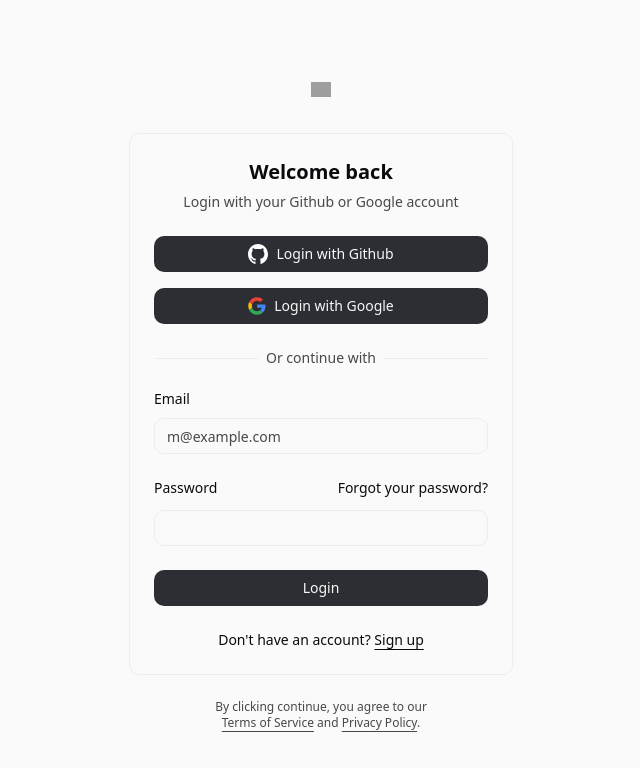
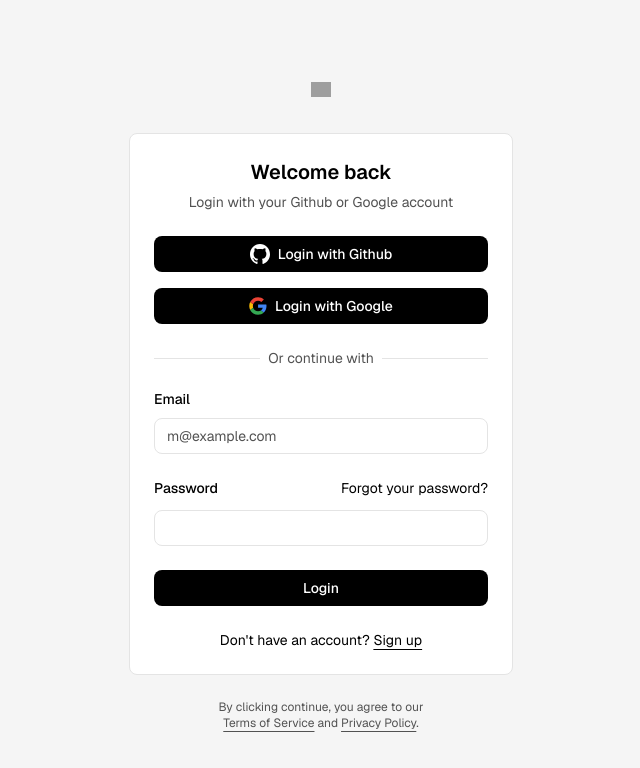
Before and after one commit to skrodrigo/genesis, a Next.js app: page /login in a window 1280 px wide. Shown: the top 768 px of the page, without its empty margins (319-959 px from the left). Built offline with nearby package versions, Linux system fonts and the light colour scheme; grey boxes are pictures that could not be loaded.

Commit message:
fix(globals): css class and layout and trigger settings

```diff
--- a/app/dashboard/community/page.tsx
+++ b/app/dashboard/community/page.tsx
@@ -1,5 +1,3 @@
-import React from 'react'
-
 export default function CommunityPage() {
   return (
     <div>
--- a/app/dashboard/projects/page.tsx
+++ b/app/dashboard/projects/page.tsx
@@ -1,5 +1,3 @@
-import React from 'react'
-
 export default function ProjectsPage() {
   return (
     <div>
--- a/app/globals.css
+++ b/app/globals.css
@@ -2,114 +2,151 @@
 @import "tw-animate-css";
 
 @custom-variant dark (&:is(.dark *));
+:root {
+  --background: oklch(0.9900 0 0);
+  --foreground: oklch(0 0 0);
+  --card: oklch(1 0 0);
+  --card-foreground: oklch(0 0 0);
+  --popover: oklch(0.9900 0 0);
+  --popover-foreground: oklch(0 0 0);
+  --primary: oklch(0 0 0);
+  --primary-foreground: oklch(1 0 0);
+  --secondary: oklch(0.9400 0 0);
+  --secondary-foreground: oklch(0 0 0);
+  --muted: oklch(0.9700 0 0);
+  --muted-foreground: oklch(0.4400 0 0);
+  --accent: oklch(0.9400 0 0);
+  --accent-foreground: oklch(0 0 0);
+  --destructive: oklch(0.6300 0.1900 23.0300);
+  --destructive-foreground: oklch(1 0 0);
+  --border: oklch(0.9200 0 0);
+  --input: oklch(0.9400 0 0);
+  --ring: oklch(0 0 0);
+  --chart-1: oklch(0.8100 0.1700 75.3500);
+  --chart-2: oklch(0.5500 0.2200 264.5300);
+  --chart-3: oklch(0.7200 0 0);
+  --chart-4: oklch(0.9200 0 0);
+  --chart-5: oklch(0.5600 0 0);
+  --sidebar: oklch(0.9900 0 0);
+  --sidebar-foreground: oklch(0 0 0);
+  --sidebar-primary: oklch(0 0 0);
+  --sidebar-primary-foreground: oklch(1 0 0);
+  --sidebar-accent: oklch(0.9400 0 0);
+  --sidebar-accent-foreground: oklch(0 0 0);
+  --sidebar-border: oklch(0.9400 0 0);
+  --sidebar-ring: oklch(0 0 0);
+  --font-sans: Geist, sans-serif;
+  --font-serif: Georgia, serif;
+  --font-mono: Geist Mono, monospace;
+  --radius: 0.5rem;
+  --shadow-2xs: 0px 1px 2px 0px hsl(0 0% 0% / 0.09);
+  --shadow-xs: 0px 1px 2px 0px hsl(0 0% 0% / 0.09);
+  --shadow-sm: 0px 1px 2px 0px hsl(0 0% 0% / 0.18), 0px 1px 2px -1px hsl(0 0% 0% / 0.18);
+  --shadow: 0px 1px 2px 0px hsl(0 0% 0% / 0.18), 0px 1px 2px -1px hsl(0 0% 0% / 0.18);
+  --shadow-md: 0px 1px 2px 0px hsl(0 0% 0% / 0.18), 0px 2px 4px -1px hsl(0 0% 0% / 0.18);
+  --shadow-lg: 0px 1px 2px 0px hsl(0 0% 0% / 0.18), 0px 4px 6px -1px hsl(0 0% 0% / 0.18);
+  --shadow-xl: 0px 1px 2px 0px hsl(0 0% 0% / 0.18), 0px 8px 10px -1px hsl(0 0% 0% / 0.18);
+  --shadow-2xl: 0px 1px 2px 0px hsl(0 0% 0% / 0.45);
+}
+
+.dark {
+  --background: oklch(0 0 0);
+  --foreground: oklch(1 0 0);
+  --card: oklch(0.1400 0 0);
+  --card-foreground: oklch(1 0 0);
+  --popover: oklch(0.1800 0 0);
+  --popover-foreground: oklch(1 0 0);
+  --primary: oklch(1 0 0);
+  --primary-foreground: oklch(0 0 0);
+  --secondary: oklch(0.2500 0 0);
+  --secondary-foreground: oklch(1 0 0);
+  --muted: oklch(0.2300 0 0);
+  --muted-foreground: oklch(0.7200 0 0);
+  --accent: oklch(0.3200 0 0);
+  --accent-foreground: oklch(1 0 0);
+  --destructive: oklch(0.6900 0.2000 23.9100);
+  --destructive-foreground: oklch(0 0 0);
+  --border: oklch(0.2600 0 0);
+  --input: oklch(0.3200 0 0);
+  --ring: oklch(0.7200 0 0);
+  --chart-1: oklch(0.8100 0.1700 75.3500);
+  --chart-2: oklch(0.5800 0.2100 260.8400);
+  --chart-3: oklch(0.5600 0 0);
+  --chart-4: oklch(0.4400 0 0);
+  --chart-5: oklch(0.9200 0 0);
+  --sidebar: oklch(0.1800 0 0);
+  --sidebar-foreground: oklch(1 0 0);
+  --sidebar-primary: oklch(1 0 0);
+  --sidebar-primary-foreground: oklch(0 0 0);
+  --sidebar-accent: oklch(0.3200 0 0);
+  --sidebar-accent-foreground: oklch(1 0 0);
+  --sidebar-border: oklch(0.3200 0 0);
+  --sidebar-ring: oklch(0.7200 0 0);
+  --font-sans: Geist, sans-serif;
+  --font-serif: Georgia, serif;
+  --font-mono: Geist Mono, monospace;
+  --radius: 0.5rem;
+  --shadow-2xs: 0px 1px 2px 0px hsl(0 0% 0% / 0.09);
+  --shadow-xs: 0px 1px 2px 0px hsl(0 0% 0% / 0.09);
+  --shadow-sm: 0px 1px 2px 0px hsl(0 0% 0% / 0.18), 0px 1px 2px -1px hsl(0 0% 0% / 0.18);
+  --shadow: 0px 1px 2px 0px hsl(0 0% 0% / 0.18), 0px 1px 2px -1px hsl(0 0% 0% / 0.18);
+  --shadow-md: 0px 1px 2px 0px hsl(0 0% 0% / 0.18), 0px 2px 4px -1px hsl(0 0% 0% / 0.18);
+  --shadow-lg: 0px 1px 2px 0px hsl(0 0% 0% / 0.18), 0px 4px 6px -1px hsl(0 0% 0% / 0.18);
+  --shadow-xl: 0px 1px 2px 0px hsl(0 0% 0% / 0.18), 0px 8px 10px -1px hsl(0 0% 0% / 0.18);
+  --shadow-2xl: 0px 1px 2px 0px hsl(0 0% 0% / 0.45);
+}
 
 @theme inline {
   --color-background: var(--background);
   --color-foreground: var(--foreground);
-  --font-sans: var(--font-geist-sans);
-  --font-mono: var(--font-geist-mono);
+  --color-card: var(--card);
+  --color-card-foreground: var(--card-foreground);
+  --color-popover: var(--popover);
+  --color-popover-foreground: var(--popover-foreground);
+  --color-primary: var(--primary);
+  --color-primary-foreground: var(--primary-foreground);
+  --color-secondary: var(--secondary);
+  --color-secondary-foreground: var(--secondary-foreground);
+  --color-muted: var(--muted);
+  --color-muted-foreground: var(--muted-foreground);
+  --color-accent: var(--accent);
+  --color-accent-foreground: var(--accent-foreground);
+  --color-destructive: var(--destructive);
+  --color-destructive-foreground: var(--destructive-foreground);
+  --color-border: var(--border);
+  --color-input: var(--input);
+  --color-ring: var(--ring);
+  --color-chart-1: var(--chart-1);
+  --color-chart-2: var(--chart-2);
+  --color-chart-3: var(--chart-3);
+  --color-chart-4: var(--chart-4);
+  --color-chart-5: var(--chart-5);
+  --color-sidebar: var(--sidebar);
+  --color-sidebar-foreground: var(--sidebar-foreground);
+  --color-sidebar-primary: var(--sidebar-primary);
+  --color-sidebar-primary-foreground: var(--sidebar-primary-foreground);
+  --color-sidebar-accent: var(--sidebar-accent);
+  --color-sidebar-accent-foreground: var(--sidebar-accent-foreground);
+  --color-sidebar-border: var(--sidebar-border);
   --color-sidebar-ring: var(--sidebar-ring);
-  --color-sidebar-border: var(--sidebar-border);
-  --color-sidebar-accent-foreground: var(--sidebar-accent-foreground);
-  --color-sidebar-accent: var(--sidebar-accent);
-  --color-sidebar-primary-foreground: var(--sidebar-primary-foreground);
-  --color-sidebar-primary: var(--sidebar-primary);
-  --color-sidebar-foreground: var(--sidebar-foreground);
-  --color-sidebar: var(--sidebar);
-  --color-chart-5: var(--chart-5);
-  --color-chart-4: var(--chart-4);
-  --color-chart-3: var(--chart-3);
-  --color-chart-2: var(--chart-2);
-  --color-chart-1: var(--chart-1);
-  --color-ring: var(--ring);
-  --color-input: var(--input);
-  --color-border: var(--border);
-  --color-destructive: var(--destructive);
-  --color-accent-foreground: var(--accent-foreground);
-  --color-accent: var(--accent);
-  --color-muted-foreground: var(--muted-foreground);
-  --color-muted: var(--muted);
-  --color-secondary-foreground: var(--secondary-foreground);
-  --color-secondary: var(--secondary);
-  --color-primary-foreground: var(--primary-foreground);
-  --color-primary: var(--primary);
-  --color-popover-foreground: var(--popover-foreground);
-  --color-popover: var(--popover);
-  --color-card-foreground: var(--card-foreground);
-  --color-card: var(--card);
+
+  --font-sans: var(--font-sans);
+  --font-mono: var(--font-mono);
+  --font-serif: var(--font-serif);
+
   --radius-sm: calc(var(--radius) - 4px);
   --radius-md: calc(var(--radius) - 2px);
   --radius-lg: var(--radius);
   --radius-xl: calc(var(--radius) + 4px);
-}
 
-:root {
-  --radius: 0.625rem;
-  --background: #FFFFFF;
-  --foreground: #0F0F10;
-  --card: oklch(0.985 0.001 270);
-  --card-foreground: oklch(0.15 0.005 270);
-  --popover: oklch(0.985 0.001 270);
-  --popover-foreground: oklch(0.15 0.005 270);
-  --primary: oklch(0.3 0.01 270);
-  --primary-foreground: oklch(0.98 0.001 270);
-  --secondary: #FAFAFA;
-  --secondary-foreground: oklch(0.25 0.005 270);
-  --muted: #FAFAFA;
-  --muted-foreground: oklch(0.4 0.005 270);
-  --accent: #FAFAFA;
-  --accent-foreground: oklch(0.25 0.005 270);
-  --destructive: oklch(0.65 0.09 25);
-  --border: #EDEDED;
-  --input: #EDEDED;
-  --ring: oklch(0.6 0.01 270);
-  --chart-1: oklch(0.5 0.01 270);
-  --chart-2: oklch(0.45 0.01 270);
-  --chart-3: oklch(0.4 0.01 270);
-  --chart-4: oklch(0.6 0.01 270);
-  --chart-5: oklch(0.35 0.01 270);
-  --sidebar: #FAFAFA;
-  --sidebar-foreground: oklch(0.15 0.005 270);
-  --sidebar-primary: oklch(0.3 0.01 270);
-  --sidebar-primary-foreground: oklch(0.98 0.001 270);
-  --sidebar-accent: oklch(0.9 0.002 270);
-  --sidebar-accent-foreground: oklch(0.25 0.005 270);
-  --sidebar-border: #EDEDED;
-  --sidebar-ring: oklch(0.6 0.01 270);
-}
-
-.dark {
-  --background: #0F0F10;
-  --foreground: #FFFFFF;
-  --card: #141415;
-  --card-foreground: oklch(0.97 0.001 270);
-  --popover: #141415;
-  --popover-foreground: oklch(0.97 0.001 270);
-  --primary: oklch(0.85 0.002 270);
-  --primary-foreground: oklch(0.15 0.005 270);
-  --secondary: #0A0A0A;
-  --secondary-foreground: oklch(0.95 0.001 270);
-  --muted: #141415;
-  --muted-foreground: oklch(0.6 0.005 270);
-  --accent: oklch(0.22 0.005 270);
-  --accent-foreground: oklch(0.95 0.001 270);
-  --destructive: oklch(0.7 0.08 25);
-  --border: #27282D;
-  --input: #0A0A0A;
-  --ring: oklch(0.5 0.01 270);
-  --chart-1: oklch(0.6 0.01 270);
-  --chart-2: oklch(0.5 0.01 270);
-  --chart-3: oklch(0.45 0.01 270);
-  --chart-4: oklch(0.55 0.01 270);
-  --chart-5: oklch(0.4 0.01 270);
-  --sidebar: #141415;
-  --sidebar-foreground: oklch(0.97 0.001 270);
-  --sidebar-primary: oklch(0.6 0.01 270);
-  --sidebar-primary-foreground: oklch(0.97 0.001 270);
-  --sidebar-accent: oklch(0.22 0.005 270);
-  --sidebar-accent-foreground: oklch(0.97 0.001 270);
-  --sidebar-border: #0A0A0A;
-  --sidebar-ring: oklch(0.5 0.01 270);
+  --shadow-2xs: var(--shadow-2xs);
+  --shadow-xs: var(--shadow-xs);
+  --shadow-sm: var(--shadow-sm);
+  --shadow: var(--shadow);
+  --shadow-md: var(--shadow-md);
+  --shadow-lg: var(--shadow-lg);
+  --shadow-xl: var(--shadow-xl);
+  --shadow-2xl: var(--shadow-2xl);
 }
 
 @layer base {
--- a/app/layout.tsx
+++ b/app/layout.tsx
@@ -16,7 +16,7 @@ const geistMono = Geist_Mono({
 export default function RootLayout({ children }: { children: React.ReactNode }) {
   return (
     <html lang="pt-BR" suppressHydrationWarning>
-      <body className={`${geistSans.variable} ${geistMono.variable} min-h-screen antialiased`}>
+            <body className={`${geistSans.variable} ${geistMono.variable} min-h-screen antialiased`} suppressHydrationWarning>
         <ThemeProvider attribute="class" defaultTheme="system" enableSystem disableTransitionOnChange>
           {children}
         </ThemeProvider>
--- a/components/profile-menu.tsx
+++ b/components/profile-menu.tsx
@@ -10,7 +10,7 @@ export function ProfileMenu({ onSettings }: { onSettings?: () => void }) {
   return (
     <DropdownMenu>
       <DropdownMenuTrigger asChild>
-        <Avatar>
+        <Avatar className="cursor-pointer">
           <AvatarImage alt="User" />
           <AvatarFallback>CN</AvatarFallback>
         </Avatar>
@@ -39,7 +39,7 @@ export function ProfileMenu({ onSettings }: { onSettings?: () => void }) {
           <ThemeSwitcher />
         </DropdownMenuItem>
         <DropdownMenuSeparator />
-        <DropdownMenuItem >
+        <DropdownMenuItem className="cursor-pointer">
           <LogOut className="w-4 h-4 mr-2" />
           Sign Out
         </DropdownMenuItem>
--- a/components/ui/sidebar.tsx
+++ b/components/ui/sidebar.tsx
@@ -139,7 +139,7 @@ function SidebarProvider({
             } as React.CSSProperties
           }
           className={cn(
-            "group/sidebar-wrapper has-data-[variant=inset]:bg-secondary flex min-h-svh w-full",
+            "group/sidebar-wrapper has-data-[variant=inset]:bg-sidebar flex min-h-svh w-full",
             className
           )}
           {...props}
@@ -170,7 +170,7 @@ function Sidebar({
       <div
         data-slot="sidebar"
         className={cn(
-          "bg-secondary text-sidebar-foreground flex h-full w-(--sidebar-width) flex-col",
+          "bg-sidebar text-sidebar-foreground flex h-full w-(--sidebar-width) flex-col",
           className
         )}
         {...props}
@@ -187,7 +187,7 @@ function Sidebar({
           data-sidebar="sidebar"
           data-slot="sidebar"
           data-mobile="true"
-          className="bg-secondary text-sidebar-foreground w-(--sidebar-width) p-0 [&>button]:hidden"
+          className="bg-sidebar text-sidebar-foreground w-(--sidebar-width) p-0 [&>button]:hidden"
           style={
             {
               "--sidebar-width": SIDEBAR_WIDTH_MOBILE,
@@ -233,8 +233,9 @@ function Sidebar({
           side === "left"
             ? "left-0 group-data-[collapsible=offcanvas]:left-[calc(var(--sidebar-width)*-1)]"
             : "right-0 group-data-[collapsible=offcanvas]:right-[calc(var(--sidebar-width)*-1)]",
+          // Adjust the padding for floating and inset variants.
           variant === "floating" || variant === "inset"
-            ? "p-1 group-data-[collapsible=icon]:w-[calc(var(--sidebar-width-icon)+(--spacing(4))+2px)]"
+            ? "p-2 group-data-[collapsible=icon]:w-[calc(var(--sidebar-width-icon)+(--spacing(4))+2px)]"
             : "group-data-[collapsible=icon]:w-(--sidebar-width-icon) group-data-[side=left]:border-r group-data-[side=right]:border-l",
           className
         )}
@@ -243,7 +244,7 @@ function Sidebar({
         <div
           data-sidebar="sidebar"
           data-slot="sidebar-inner"
-          className="bg-secondary group-data-[variant=floating]:border-border p-1 flex h-full w-full flex-col group-data-[variant=floating]:rounded-lg group-data-[variant=floating]:border"
+          className="bg-sidebar group-data-[variant=floating]:border-sidebar-border flex h-full w-full flex-col group-data-[variant=floating]:rounded-lg group-data-[variant=floating]:border group-data-[variant=floating]:shadow-sm"
         >
           {children}
         </div>
@@ -290,10 +291,10 @@ function SidebarRail({ className, ...props }: React.ComponentProps<"button">) {
       onClick={toggleSidebar}
       title="Toggle Sidebar"
       className={cn(
-        "hover:after:bg-secondary absolute inset-y-0 z-20 hidden w-4 -translate-x-1/2 transition-all ease-linear group-data-[side=left]:-right-4 group-data-[side=right]:left-0 after:absolute after:inset-y-0 after:left-1/2 after:w-[2px] sm:flex",
+        "hover:after:bg-sidebar-border absolute inset-y-0 z-20 hidden w-4 -translate-x-1/2 transition-all ease-linear group-data-[side=left]:-right-4 group-data-[side=right]:left-0 after:absolute after:inset-y-0 after:left-1/2 after:w-[2px] sm:flex",
         "in-data-[side=left]:cursor-w-resize in-data-[side=right]:cursor-e-resize",
         "[[data-side=left][data-state=collapsed]_&]:cursor-e-resize [[data-side=right][data-state=collapsed]_&]:cursor-w-resize",
-        "hover:group-data-[collapsible=offcanvas]:bg-secondary group-data-[collapsible=offcanvas]:translate-x-0 group-data-[collapsible=offcanvas]:after:left-full",
+        "hover:group-data-[collapsible=offcanvas]:bg-sidebar group-data-[collapsible=offcanvas]:translate-x-0 group-data-[collapsible=offcanvas]:after:left-full",
         "[[data-side=left][data-collapsible=offcanvas]_&]:-right-2",
         "[[data-side=right][data-collapsible=offcanvas]_&]:-left-2",
         className
@@ -309,7 +310,7 @@ function SidebarInset({ className, ...props }: React.ComponentProps<"main">) {
       data-slot="sidebar-inset"
       className={cn(
         "bg-background relative flex w-full flex-1 flex-col",
-        "md:peer-data-[variant=inset]:m-2 md:peer-data-[variant=inset]:ml-0 md:peer-data-[variant=inset]:rounded-lg md:peer-data-[variant=inset]:peer-data-[state=collapsed]:ml-2",
+        "md:peer-data-[variant=inset]:m-2 md:peer-data-[variant=inset]:ml-0 md:peer-data-[variant=inset]:rounded-xl md:peer-data-[variant=inset]:shadow-sm md:peer-data-[variant=inset]:peer-data-[state=collapsed]:ml-2",
         className
       )}
       {...props}
@@ -325,7 +326,7 @@ function SidebarInput({
     <Input
       data-slot="sidebar-input"
       data-sidebar="input"
-      className={cn("bg-background h-8 w-full", className)}
+      className={cn("bg-background h-8 w-full shadow-none", className)}
       {...props}
     />
   )
@@ -361,7 +362,7 @@ function SidebarSeparator({
     <Separator
       data-slot="sidebar-separator"
       data-sidebar="separator"
-      className={cn("bg-secondary-foreground mx-2 w-auto", className)}
+      className={cn("bg-sidebar-border mx-2 w-auto", className)}
       {...props}
     />
   )
@@ -404,7 +405,7 @@ function SidebarGroupLabel({
       data-slot="sidebar-group-label"
       data-sidebar="group-label"
       className={cn(
-        "text-sidebar-foreground/70 ring-sidebar-ring flex h-8 shrink-0 items-center rounded-lg px-2 text-xs font-medium outline-hidden transition-[margin,opacity] duration-200 ease-linear focus-visible:ring-2 [&>svg]:size-4 [&>svg]:shrink-0",
+        "text-sidebar-foreground/70 ring-sidebar-ring flex h-8 shrink-0 items-center rounded-md px-2 text-xs font-medium outline-hidden transition-[margin,opacity] duration-200 ease-linear focus-visible:ring-2 [&>svg]:size-4 [&>svg]:shrink-0",
         "group-data-[collapsible=icon]:-mt-8 group-data-[collapsible=icon]:opacity-0",
         className
       )}
@@ -425,7 +426,8 @@ function SidebarGroupAction({
       data-slot="sidebar-group-action"
       data-sidebar="group-action"
       className={cn(
-        "text-sidebar-foreground ring-sidebar-ring hover:bg-accent hover:text-sidebar-accent-foreground absolute top-3.5 right-3 flex aspect-square w-5 items-center justify-center rounded-lg p-0 outline-hidden transition-transform focus-visible:ring-2 [&>svg]:size-4 [&>svg]:shrink-0",
+        "text-sidebar-foreground ring-sidebar-ring hover:bg-sidebar-accent hover:text-sidebar-accent-foreground absolute top-3.5 right-3 flex aspect-square w-5 items-center justify-center rounded-md p-0 outline-hidden transition-transform focus-visible:ring-2 [&>svg]:size-4 [&>svg]:shrink-0",
+        // Increases the hit area of the button on mobile.
         "after:absolute after:-inset-2 md:after:hidden",
         "group-data-[collapsible=icon]:hidden",
         className
@@ -472,13 +474,13 @@ function SidebarMenuItem({ className, ...props }: React.ComponentProps<"li">) {
 }
 
 const sidebarMenuButtonVariants = cva(
-  "peer/menu-button flex w-full items-center gap-2 overflow-hidden rounded-lg p-2 text-left text-sm outline-hidden ring-sidebar-ring transition-[width,height,padding] hover:bg-accent hover:text-sidebar-accent-foreground focus-visible:ring-2 active:bg-accent active:text-sidebar-accent-foreground disabled:pointer-events-none disabled:opacity-50 group-has-data-[sidebar=menu-action]/menu-item:pr-8 aria-disabled:pointer-events-none aria-disabled:opacity-50 data-[active=true]:bg-accent data-[active=true]:font-medium data-[active=true]:text-sidebar-accent-foreground data-[state=open]:hover:bg-accent data-[state=open]:hover:text-sidebar-accent-foreground group-data-[collapsible=icon]:size-8! group-data-[collapsible=icon]:p-2! [&>span:last-child]:truncate [&>svg]:size-4 [&>svg]:shrink-0",
+  "peer/menu-button flex w-full items-center gap-2 overflow-hidden rounded-md p-2 text-left text-sm outline-hidden ring-sidebar-ring transition-[width,height,padding] hover:bg-sidebar-accent hover:text-sidebar-accent-foreground focus-visible:ring-2 active:bg-sidebar-accent active:text-sidebar-accent-foreground disabled:pointer-events-none disabled:opacity-50 group-has-data-[sidebar=menu-action]/menu-item:pr-8 aria-disabled:pointer-events-none aria-disabled:opacity-50 data-[active=true]:bg-sidebar-accent data-[active=true]:font-medium data-[active=true]:text-sidebar-accent-foreground data-[state=open]:hover:bg-sidebar-accent data-[state=open]:hover:text-sidebar-accent-foreground group-data-[collapsible=icon]:size-8! group-data-[collapsible=icon]:p-2! [&>span:last-child]:truncate [&>svg]:size-4 [&>svg]:shrink-0",
   {
     variants: {
       variant: {
-        default: "hover:bg-accent hover:text-sidebar-accent-foreground",
+        default: "hover:bg-sidebar-accent hover:text-sidebar-accent-foreground",
         outline:
-          "bg-background hover:bg-accent hover:text-sidebar-accent-foreground",
+          "bg-background shadow-[0_0_0_1px_hsl(var(--sidebar-border))] hover:bg-sidebar-accent hover:text-sidebar-accent-foreground hover:shadow-[0_0_0_1px_hsl(var(--sidebar-accent))]",
       },
       size: {
         default: "h-8 text-sm",
@@ -559,7 +561,7 @@ function SidebarMenuAction({
       data-slot="sidebar-menu-action"
       data-sidebar="menu-action"
       className={cn(
-        "text-sidebar-foreground ring-sidebar-ring hover:bg-accent hover:text-sidebar-accent-foreground peer-hover/menu-button:text-sidebar-accent-foreground absolute top-1.5 right-1 flex aspect-square w-5 items-center justify-center rounded-lg p-0 outline-hidden transition-transform focus-visible:ring-2 [&>svg]:size-4 [&>svg]:shrink-0",
+        "text-sidebar-foreground ring-sidebar-ring hover:bg-sidebar-accent hover:text-sidebar-accent-foreground peer-hover/menu-button:text-sidebar-accent-foreground absolute top-1.5 right-1 flex aspect-square w-5 items-center justify-center rounded-md p-0 outline-hidden transition-transform focus-visible:ring-2 [&>svg]:size-4 [&>svg]:shrink-0",
         // Increases the hit area of the button on mobile.
         "after:absolute after:-inset-2 md:after:hidden",
         "peer-data-[size=sm]/menu-button:top-1",
@@ -584,7 +586,7 @@ function SidebarMenuBadge({
       data-slot="sidebar-menu-badge"
       data-sidebar="menu-badge"
       className={cn(
-        "text-sidebar-foreground pointer-events-none absolute right-1 flex h-5 min-w-5 items-center justify-center rounded-lg px-1 text-xs font-medium tabular-nums select-none",
+        "text-sidebar-foreground pointer-events-none absolute right-1 flex h-5 min-w-5 items-center justify-center rounded-md px-1 text-xs font-medium tabular-nums select-none",
         "peer-hover/menu-button:text-sidebar-accent-foreground peer-data-[active=true]/menu-button:text-sidebar-accent-foreground",
         "peer-data-[size=sm]/menu-button:top-1",
         "peer-data-[size=default]/menu-button:top-1.5",
@@ -613,12 +615,12 @@ function SidebarMenuSkeleton({
     <div
       data-slot="sidebar-menu-skeleton"
       data-sidebar="menu-skeleton"
-      className={cn("flex h-8 items-center gap-2 rounded-lg px-2", className)}
+      className={cn("flex h-8 items-center gap-2 rounded-md px-2", className)}
       {...props}
     >
       {showIcon && (
         <Skeleton
-          className="size-4 rounded-lg"
+          className="size-4 rounded-md"
           data-sidebar="menu-skeleton-icon"
         />
       )}
@@ -641,7 +643,7 @@ function SidebarMenuSub({ className, ...props }: React.ComponentProps<"ul">) {
       data-slot="sidebar-menu-sub"
       data-sidebar="menu-sub"
       className={cn(
-        "border-border mx-3.5 flex min-w-0 translate-x-px flex-col gap-1 border-l px-2.5 py-0.5",
+        "border-sidebar-border mx-3.5 flex min-w-0 translate-x-px flex-col gap-1 border-l px-2.5 py-0.5",
         "group-data-[collapsible=icon]:hidden",
         className
       )}
@@ -684,8 +686,8 @@ function SidebarMenuSubButton({
       data-size={size}
       data-active={isActive}
       className={cn(
-        "text-sidebar-foreground ring-sidebar-ring hover:bg-accent hover:text-sidebar-accent-foreground active:bg-accent active:text-sidebar-accent-foreground [&>svg]:text-sidebar-accent-foreground flex h-7 min-w-0 -translate-x-px items-center gap-2 overflow-hidden rounded-lg px-2 outline-hidden focus-visible:ring-2 disabled:pointer-events-none disabled:opacity-50 aria-disabled:pointer-events-none aria-disabled:opacity-50 [&>span:last-child]:truncate [&>svg]:size-4 [&>svg]:shrink-0",
-        "data-[active=true]:bg-accent data-[active=true]:text-sidebar-accent-foreground",
+        "text-sidebar-foreground ring-sidebar-ring hover:bg-sidebar-accent hover:text-sidebar-accent-foreground active:bg-sidebar-accent active:text-sidebar-accent-foreground [&>svg]:text-sidebar-accent-foreground flex h-7 min-w-0 -translate-x-px items-center gap-2 overflow-hidden rounded-md px-2 outline-hidden focus-visible:ring-2 disabled:pointer-events-none disabled:opacity-50 aria-disabled:pointer-events-none aria-disabled:opacity-50 [&>span:last-child]:truncate [&>svg]:size-4 [&>svg]:shrink-0",
+        "data-[active=true]:bg-sidebar-accent data-[active=true]:text-sidebar-accent-foreground",
         size === "sm" && "text-xs",
         size === "md" && "text-sm",
         "group-data-[collapsible=icon]:hidden",
```
Also changed, not shown: app/dashboard/layout.tsx (+6 -1 lines), app/dashboard/chat/page.tsx (line endings or trailing spaces).
